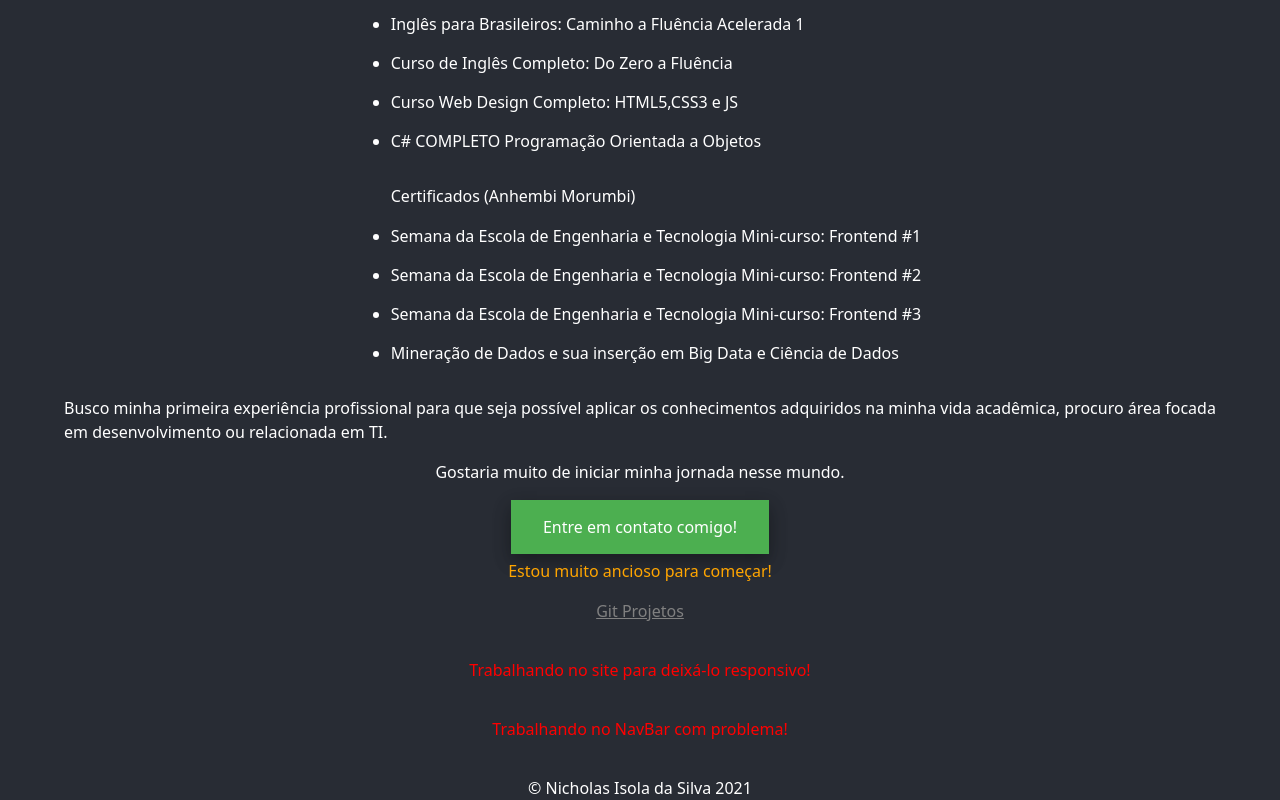
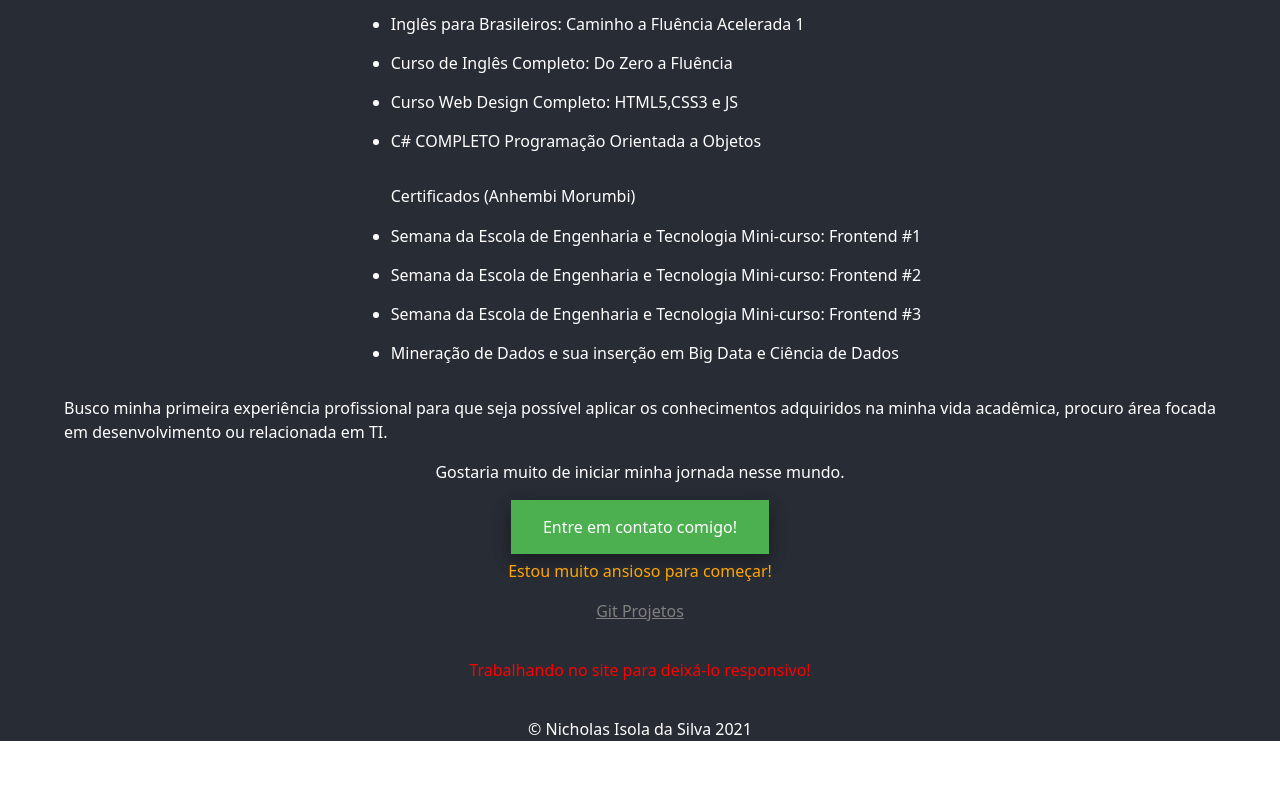
Before and after one commit to Thoks10a/portfolio-nicholas, a React (Create React App) app: page /about in a window 1280 px wide. Shown: the part 1296-2096 px from the top of the page. After the commit the page ends 2037 px from the top, so only its background shows below. Built offline with nearby package versions, Linux system fonts and the light colour scheme.

Commit message:
NavBar-Fixed

```diff
--- a/src/App.js
+++ b/src/App.js
@@ -41,20 +41,6 @@ function App() {
                     'margin-bottom': '0px',
                     'margin-top': '0px',
                     'padding-top': '35px',
-                    color: 'red',
-                }}
-            >
-                Trabalhando no NavBar com problema!
-            </p>
-            <p
-                style={{
-                    display: 'flex',
-                    'align-items': 'center',
-                    'justify-content': 'center',
-                    'background-color': '#282c34',
-                    'margin-bottom': '0px',
-                    'margin-top': '0px',
-                    'padding-top': '35px',
                 }}
             >
                 © Nicholas Isola da Silva 2021
--- a/src/components/about/about.js
+++ b/src/components/about/about.js
@@ -136,7 +136,7 @@ function About() {
                             </p>
                         </div>
                     </div>
-                    <p style={pStyle}>Estou muito ancioso para começar!</p>
+                    <p style={pStyle}>Estou muito ansioso para começar!</p>
                 </div>
             </div>
             <Link
```
